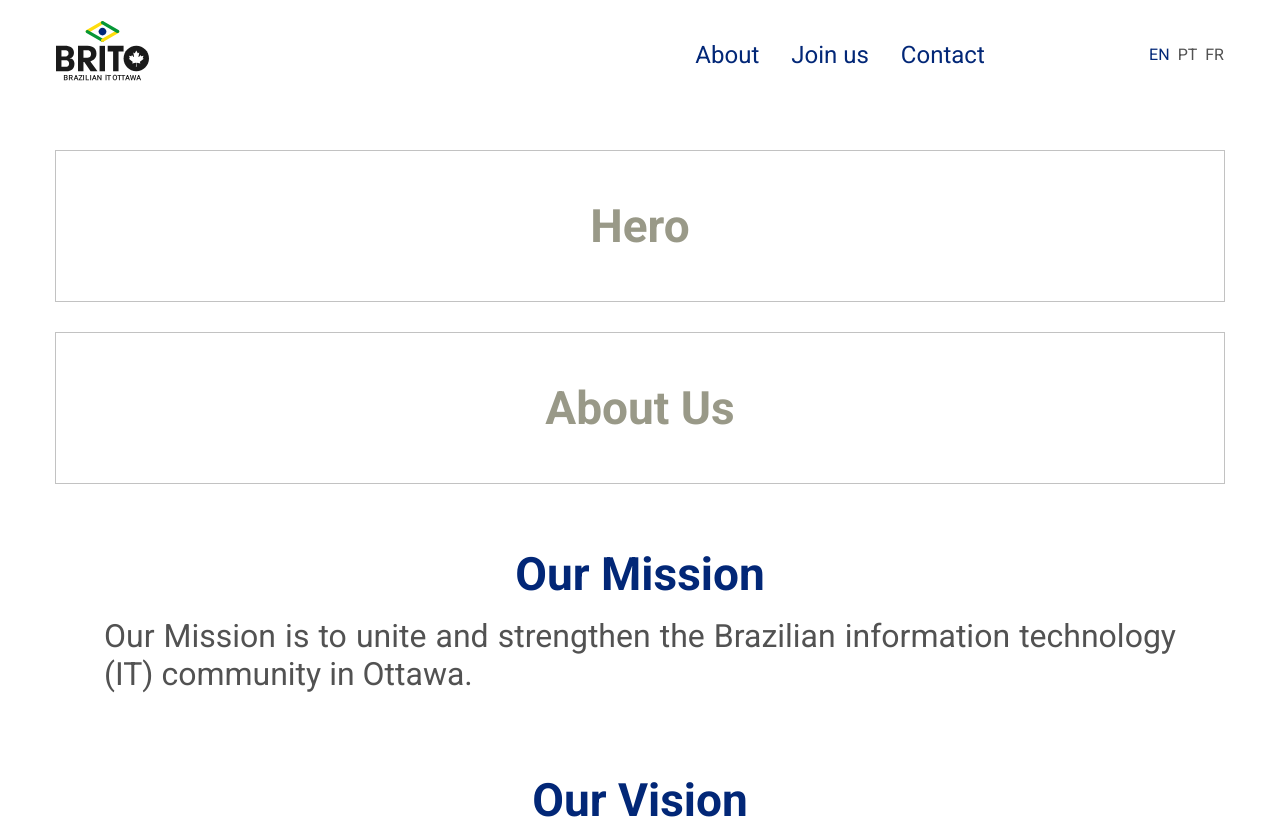
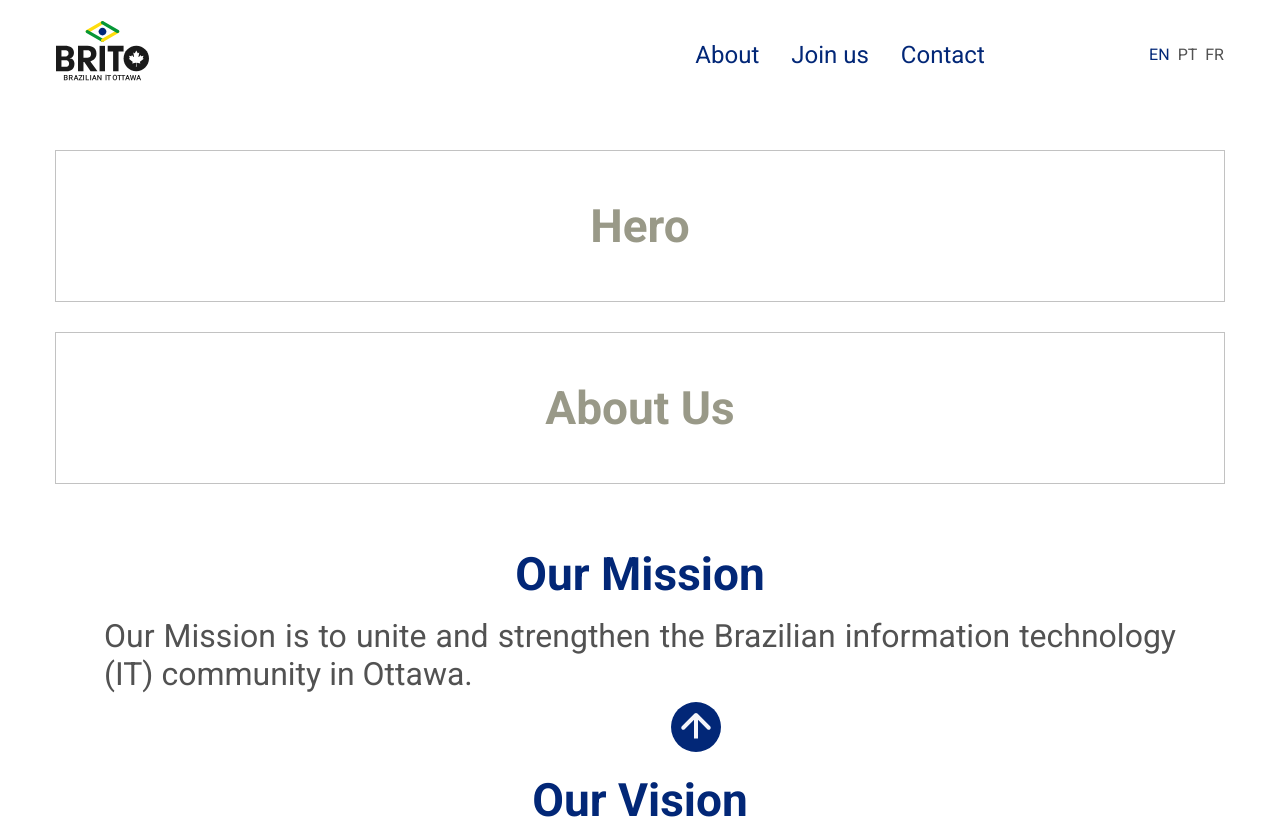
Before and after one commit to brito-ca/brito-website, a Next.js app: page / in a window 1280 px wide. Shown: the top 819 px of the page. Built offline with nearby package versions, Linux system fonts and the light colour scheme.

Commit message:
Added FloatingActionButton

```diff
--- a/components/AppLayout/AppLayout.jsx
+++ b/components/AppLayout/AppLayout.jsx
@@ -1,10 +1,11 @@
-import { Header, Footer, Placeholder } from '@/components'
+import { FloatingActionButton, Header, Footer, Placeholder } from '@/components'
 import styles from '@/styles/AppLayout.module.css'
 
 const AppLayout = (props) => {
     const { children } = props
     return (
         <div className={styles.container}>
+            <FloatingActionButton />
             <Header />
             <main>{children}</main>
             <Footer>
--- /dev/null
+++ b/components/FloatingActionButton/FloatingActionButton.jsx
@@ -0,0 +1,33 @@
+import styles from '@/styles/FloatingActionButton.module.css'
+import { Icon } from '@/components'
+import { useEffect, useState } from 'react'
+
+const FloatingActionButton = () => {
+    const [hasScrolled, setHasScrolled] = useState(false)
+
+    useEffect(() => {
+        const scrollListener = () => {
+            setHasScrolled(true)
+        }
+        window.addEventListener('scroll', scrollListener)
+
+        return () => {
+            window.removeEventListener('scroll', scrollListener)
+        }
+    }, [])
+
+    return (
+        <>
+            {hasScrolled ? (
+                <div
+                    className={`${styles.fabWrapper} flex-row-center`}
+                    onClick={() => void window.screenTop()}
+                >
+                    <Icon width={50} height={50} variant='arrow-up' />
+                </div>
+            ) : null}
+        </>
+    )
+}
+
+export default FloatingActionButton
--- a/components/Icon/Icon.jsx
+++ b/components/Icon/Icon.jsx
@@ -1,6 +1,7 @@
 import Image from 'next/image'
 import menu from '../../public/images/menu-icon.svg'
 import close from '../../public/images/close-icon.svg'
+import arrowUp from '../../public/images/arrow-up-icon.svg'
 
 const getSrc = (variant) => {
     switch (variant) {
@@ -8,11 +9,17 @@ const getSrc = (variant) => {
             return menu
         case 'close':
             return close
+        case 'arrow-up':
+            return arrowUp
     }
 }
 
 const Icon = (props) => {
-    const { variant } = props
-    return <Image alt={`${variant} icon`} src={getSrc(variant)} />
+    const { variant, width, height } = props
+    const size = {}
+    if (width) size.width = width
+    if (height) size.height = height
+
+    return <Image {...size} alt={`${variant} icon`} src={getSrc(variant)} />
 }
 export default Icon
--- a/components/index.js
+++ b/components/index.js
@@ -5,3 +5,4 @@ export { default as Languages } from './Header/Languages'
 export { default as Footer } from './Footer/Footer'
 export { default as Placeholder } from './Placeholder/Placeholder'
 export { default as Icon } from './Icon/Icon'
+export { default as FloatingActionButton } from './FloatingActionButton/FloatingActionButton'
--- /dev/null
+++ b/styles/FloatingActionButton.module.css
@@ -0,0 +1,5 @@
+.fabWrapper {
+    position: fixed;
+    bottom: 3rem;
+    width: 100%;
+}
```
Also changed, not shown: public/images/arrow-up-icon.svg (added), 1 other file (tests, documents, lock files or other folders).
